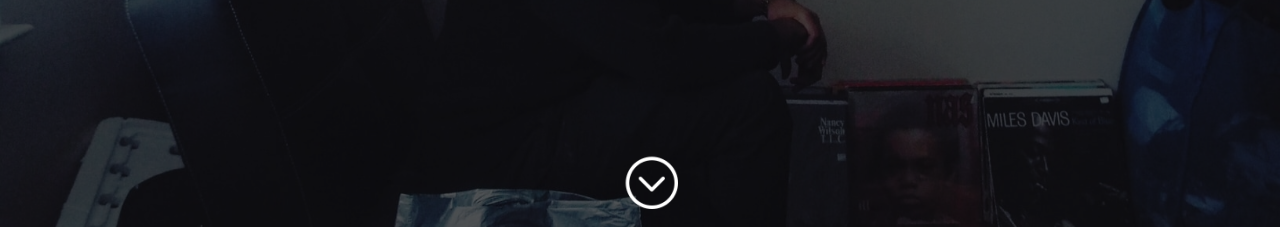
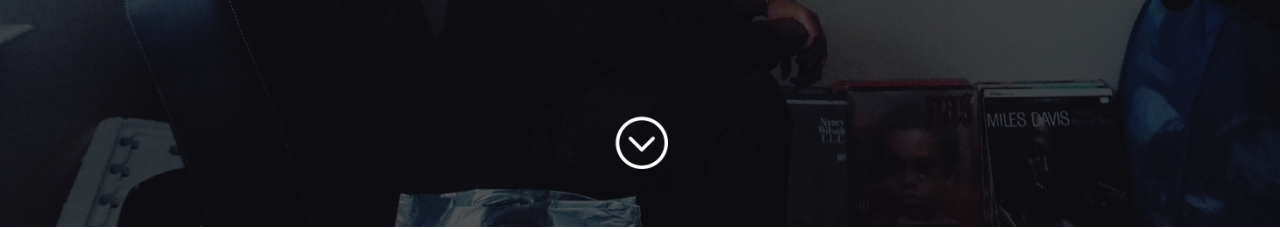
Before and after one commit to mbouzi/mbouzi.github.io, a plain HTML site: page index.html in a window 1280 px wide. Shown: the part 573-802 px from the top of the page. Drawn offline with nearby package versions, Linux system fonts and the light colour scheme; a web font is replaced by a local one.

Commit message:
fix scroll arrow

```diff
--- a/index.html
+++ b/index.html
@@ -67,18 +67,17 @@
           <div id="black">
               <div id="crown">
                   <div id="welcome-section" class="container" data-0="opacity:.35;" data-800="opacity:0;">
-                      <div class="row">
-                          <div class="col-lg-12">
-    	                </div>
+
     	            </div>
     	        </div>
           </div>
-          <a id="scroll-btn" class="page-scroll" href="#about"><img class="down-arrow" src="imgs/down-arrow.png"data-0="opacity:1;" data-800="opacity:0;"></a>
           <div id="welcome-words" class="container text-center">
               <h2 id="name">Malcolm Bouzi</h2>
               <img src="imgs/welcome-icon.png">
-          	<h1 id="web-dev">Web Developer</h1>
+            <h1 id="web-dev">Web Developer</h1>
           </div>
+          <a id="scroll-btn" class="page-scroll" href="#about"><img class="down-arrow" src="imgs/down-arrow.png"data-0="opacity:1;" data-800="opacity:0;"></a>
+
   	    </section>
 
 
--- a/scss/index.scss
+++ b/scss/index.scss
@@ -163,19 +163,16 @@ p {
 }
 
 #scroll-btn {
-	margin-top: 10em;
-	position: absolute;
+    margin-top: 10em;
+    display: block;
 }
 
 .down-arrow, .down-arrow a {
 	color: #fff;
-	top: -15.3em;
-	position: absolute;
-	right: -38px;
 	height: 4em;
 	-webkit-filter: invert(100%);
-  filter: invert(100%);
-  opacity: 1;
+  	filter: invert(100%);
+  	opacity: 1;
 }
 
 .crown {
```
Also changed, not shown: stylesheets/index.css.
